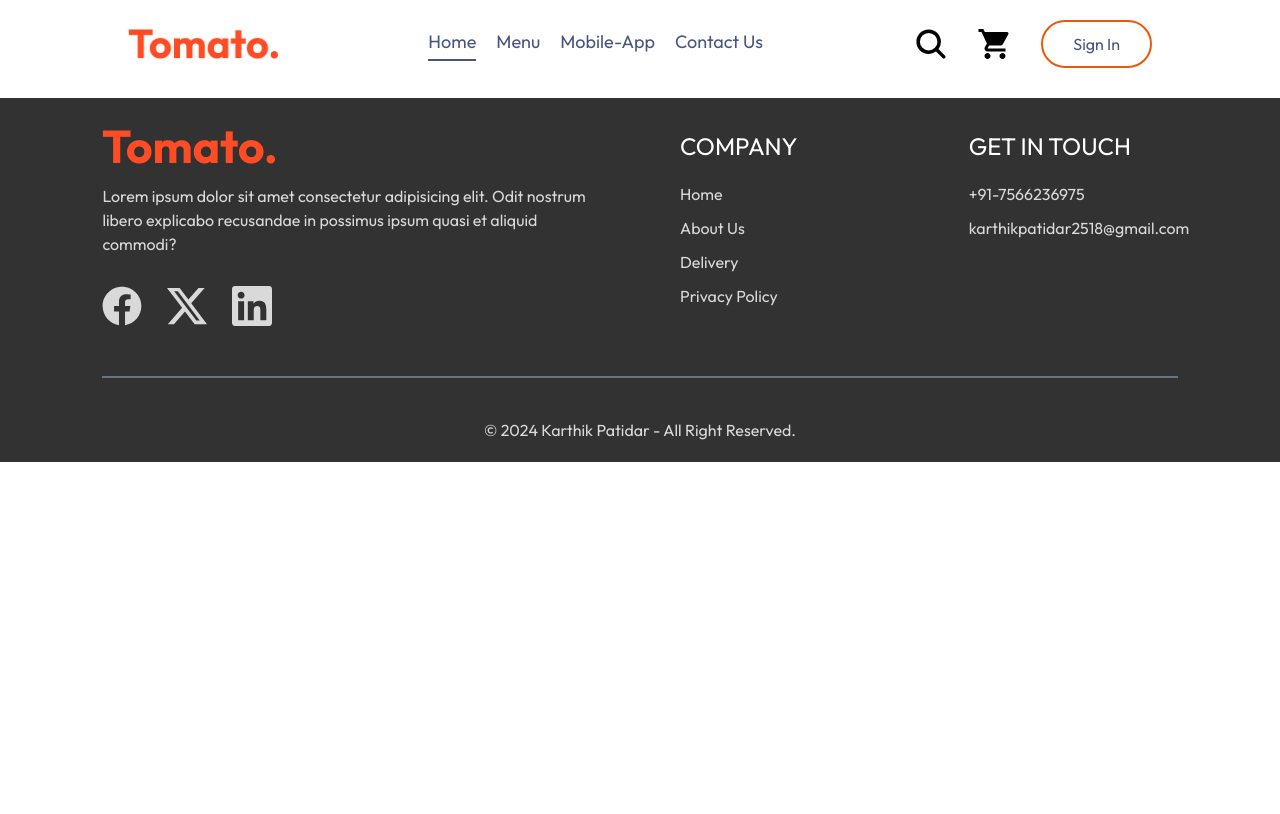
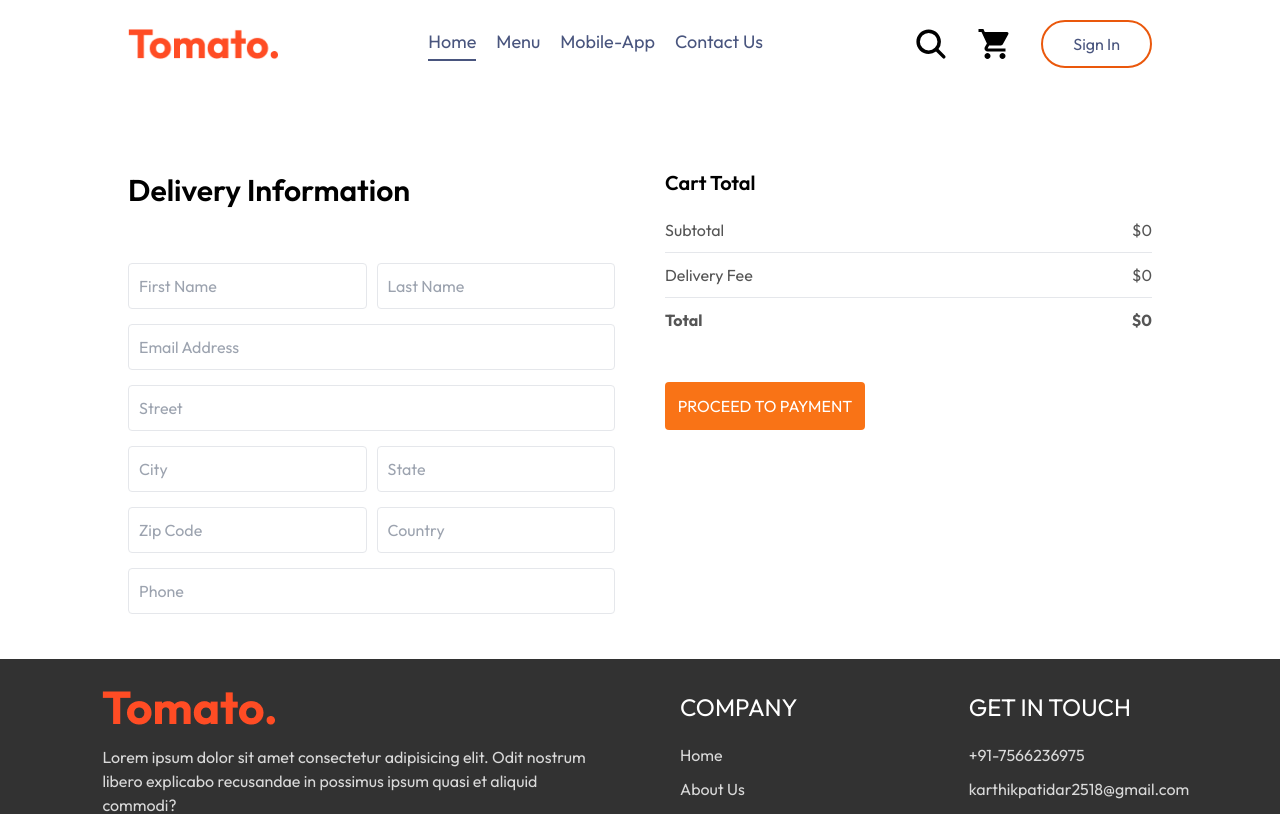
Before and after one commit to karthiksk2518/Food-Ordering, a React (Vite) app in the folder frontend/: page /order in a window 1280 px wide. Shown: the top 814 px of the page. Built offline with nearby package versions, Linux system fonts and the light colour scheme.

Commit message:
Place Order page completed

```diff
--- a/frontend/src/pages/PlaceOrder.jsx
+++ b/frontend/src/pages/PlaceOrder.jsx
@@ -1,9 +1,76 @@
+import { useContext } from "react"
+import { StoreContext } from "../Context/StoreContext"
 
 const PlaceOrder = () => {
+
+    const { getTotalCartAmount } = useContext(StoreContext);
+
     return (
-        <div>
-
-        </div>
+        <form className="flex justify-between items-start gap-[50px] mt-[100px]">
+            <div className="w-[100%] " style={{ maxWidth: 'max(30%, 500px)' }}>
+                <p className="text-[30px] font-semibold mb-[50px]">Delivery Information</p>
+                <div className="multi-fields flex gap-2.5">
+                    <input
+                        type="text" placeholder="First Name" required
+                        className="mb-[15px] w-[100%] p-2.5 border rounded-[4px] outline-orange-500 "/>
+                    <input
+                        type="text" placeholder="Last Name" required
+                        className="mb-[15px] w-[100%] p-2.5 border rounded-[4px] outline-orange-500 "/>
+                </div>
+                <input
+                    type="email" placeholder="Email Address" required
+                    className="mb-[15px] w-[100%] p-2.5 border rounded-[4px] outline-orange-500 "/>
+                <input
+                    type="text" placeholder="Street" required
+                    className="mb-[15px] w-[100%] p-2.5 border rounded-[4px] outline-orange-500 "/>
+                <div className="multi-fields flex gap-2.5">
+                    <input
+                        type="text" placeholder="City" required
+                        className="mb-[15px] w-[100%] p-2.5 border rounded-[4px] outline-orange-500 "/>
+                    <input
+                        type="text" placeholder="State" required
+                        className="mb-[15px] w-[100%] p-2.5 border rounded-[4px] outline-orange-500 "/>
+                </div>
+                <div className="multi-fields flex gap-2.5">
+                    <input
+                        type="text" placeholder="Zip Code" required
+                        className="mb-[15px] w-[100%] p-2.5 border rounded-[4px] outline-orange-500 "/>
+                    <input
+                        type="text" placeholder="Country" required
+                        className="mb-[15px] w-[100%] p-2.5 border rounded-[4px] outline-orange-500 "/>
+                </div>
+                <input
+                    type="text" placeholder="Phone" required
+                    className="mb-[15px] w-[100%] p-2.5 border rounded-[4px] outline-orange-500 "/>
+            </div>
+            <div className="place-order-right w-[100%]" style={{ maxWidth: 'max(40%, 500px)' }}>
+                <div className="cart-total flex flex-1 flex-col gap-5">
+                    <h2 className="text-[20px] font-semibold">Cart Total</h2>
+                    <div>
+                        <div className="cart-total-details flex justify-between text-[#555]">
+                            <p>Subtotal</p>
+                            <p>${getTotalCartAmount()}</p>
+                        </div>
+                        <hr className="m-[10px_0px]" />
+                        <div className="cart-total-details flex justify-between text-[#555]">
+                            <p>Delivery Fee</p>
+                            <p>${getTotalCartAmount() === 0 ? 0 : 2}</p>
+                        </div>
+                        <hr className="m-[10px_0px]" />
+                        <div className="cart-total-details flex justify-between text-[#555]">
+                            <b>Total</b>
+                            <b>${getTotalCartAmount() === 0 ? 0 : getTotalCartAmount() + 2}</b>
+                        </div>
+                    </div>
+                    <button
+                        className="border-none text-white bg-orange-500 p-[12px_0px] mt-[30px] rounded-[4px] cursor-pointer"
+                        style={{ width: 'max(15vw, 200px)' }}
+                    >
+                        PROCEED TO PAYMENT
+                    </button>
+                </div>
+            </div>
+        </form>
     )
 }
 
```
